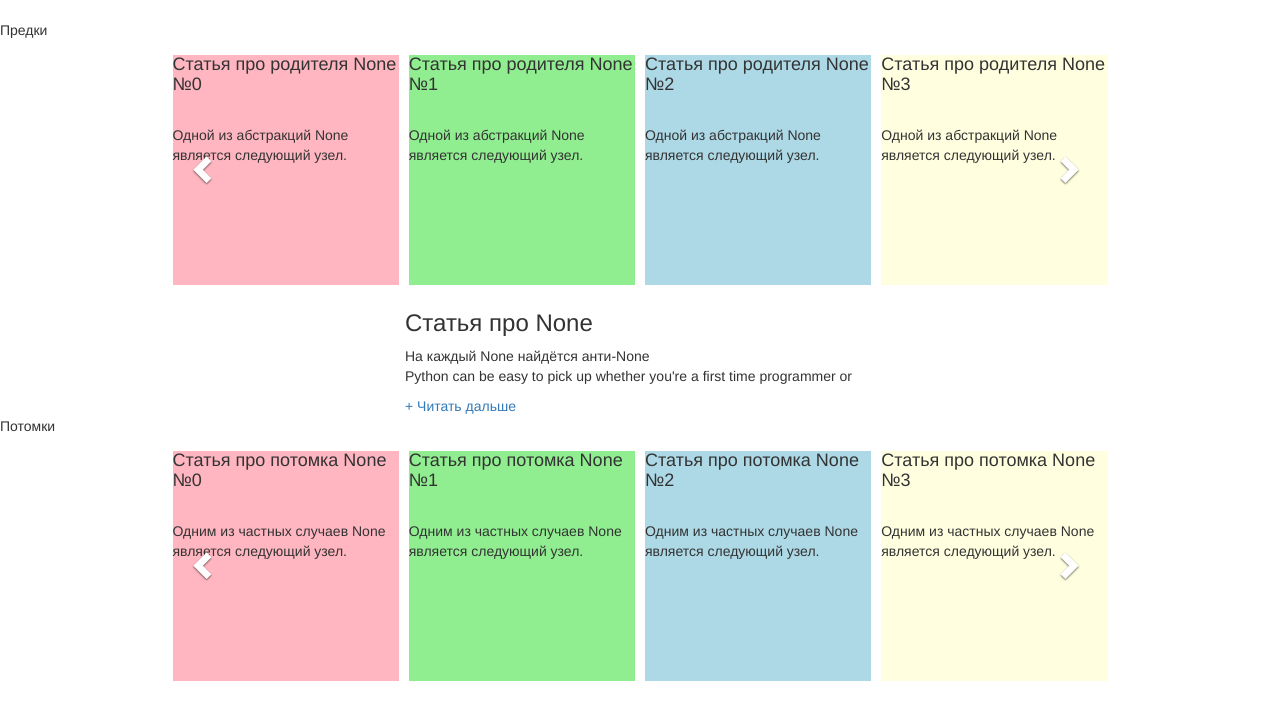
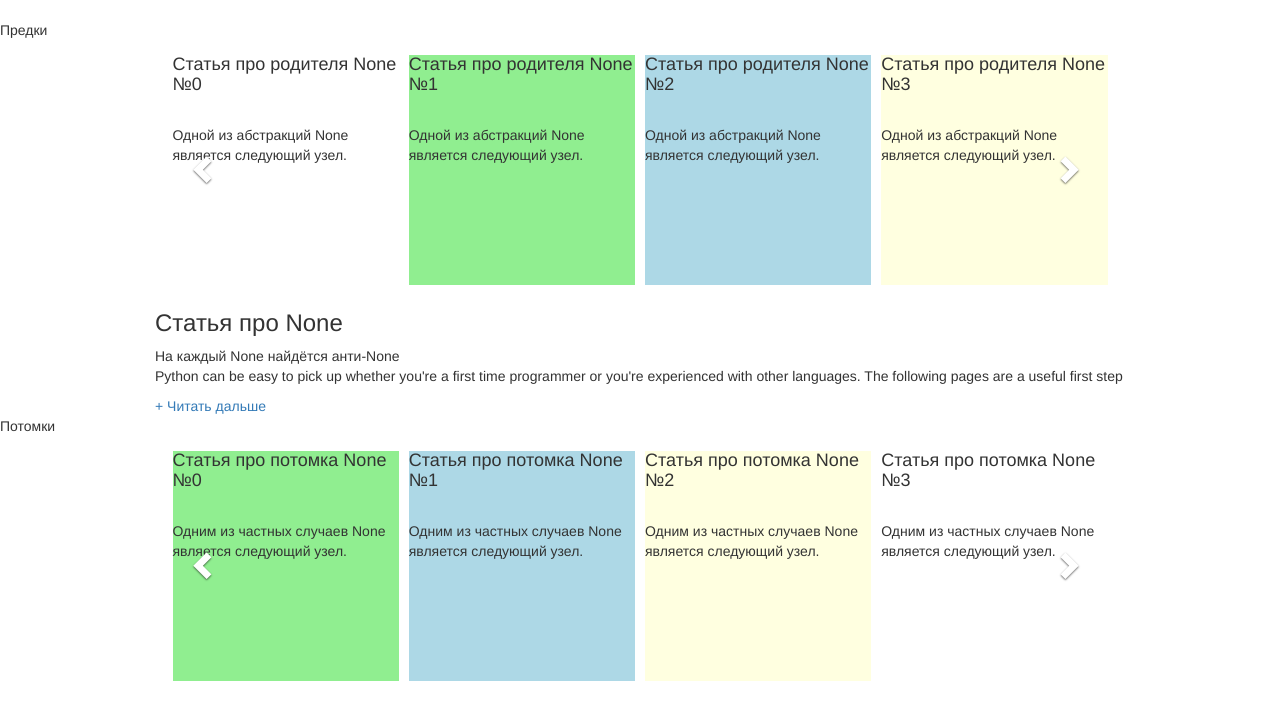
Before and after one commit to agkuznetsov/kg-polymus, a Flask app: page /browse in a window 1280 px wide. Shown: the part 52-772 px from the top of the page. Run offline with Flask 2, Linux system fonts and the light colour scheme; some libraries are stand-ins or nearby versions.

Commit message:
расширил область текста ноды в browse.html

```diff
--- a/web/templates/browse.html
+++ b/web/templates/browse.html
@@ -15,7 +15,7 @@
 
 <style>
 #module {
-  width: 500px;
+  width: 1000px;
 }
 
 #module p.collapse[aria-expanded="false"] {
@@ -117,13 +117,11 @@
 	height: 230px;
 }
 
-.red {background: lightpink;}
 
-.blue {background: lightblue;}
-
-.green {background: lightgreen;}
-
-.yellow {background: lightyellow;}
+.color1 {background: lightred;}
+.color2 {background: lightblue;}
+.color3 {background: lightgreen;}
+.color4 {background: lightyellow;}
 
 </style>
   </head>
@@ -192,22 +190,22 @@
 				<div id="node_parents" class="carousel-inner">
 					<div class="item active">
 						<div class="carousel-col">
-							<div class="block red img-responsive">Предок 1</div>
+							<div class="block color1 img-responsive">Предок 1</div>
 						</div>
 					</div>
 					<div class="item">
 						<div class="carousel-col">
-							<div class="block green img-responsive">Предок 2</div>
+							<div class="block color3 img-responsive">Предок 2</div>
 						</div>
 					</div>
 					<div class="item">
 						<div class="carousel-col">
-							<div class="block blue img-responsive">Предок 3</div>
+							<div class="block color2 img-responsive">Предок 3</div>
 						</div>
 					</div>
 					<div class="item">
 						<div class="carousel-col">
-							<div class="block yellow img-responsive">Предок 4</div>
+							<div class="block color4 img-responsive">Предок 4</div>
 						</div>
 					</div>
 				</div>
@@ -251,28 +249,28 @@
 				<div class="carousel-inner" id="node_children">
 					<div class="item active">
 						<div class="carousel-col">
-							<div class="block red img-responsive">
+							<div class="block color3 img-responsive">
 								Потомок 1
 							</div>
 						</div>
 					</div>
 					<div class="item">
 						<div class="carousel-col">
-							<div class="block green img-responsive">
+							<div class="block color2 img-responsive">
 								Потомок 2
 							</div>
 						</div>
 					</div>
 					<div class="item">
 						<div class="carousel-col">
-							<div class="block blue img-responsive">
+							<div class="block color4 img-responsive">
 								Потомок 3
 							</div>
 						</div>
 					</div>
 					<div class="item">
 						<div class="carousel-col">
-							<div class="block yellow img-responsive">
+							<div class="block color1 img-responsive">
 								Потомок 4
 							</div>
 						</div>
```
